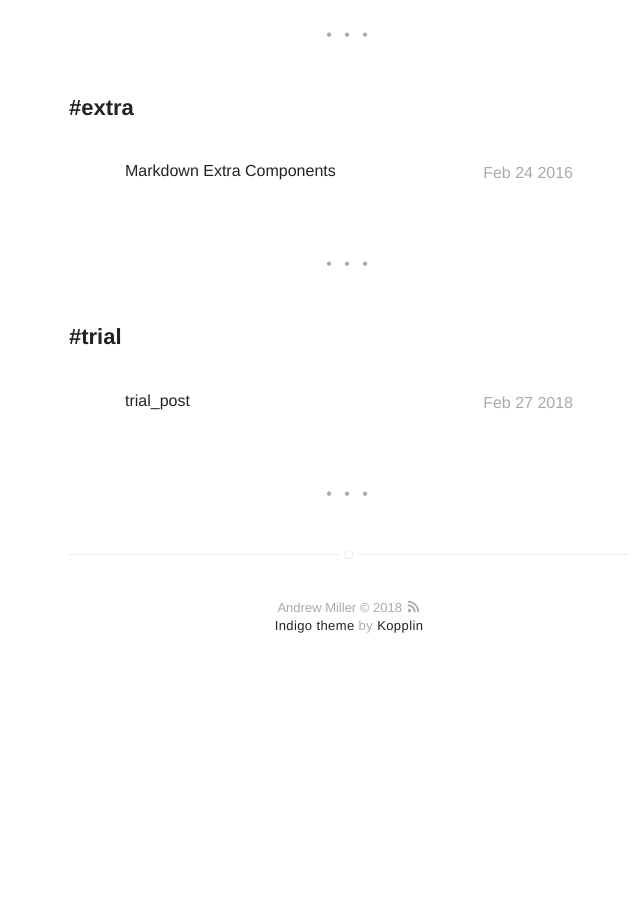
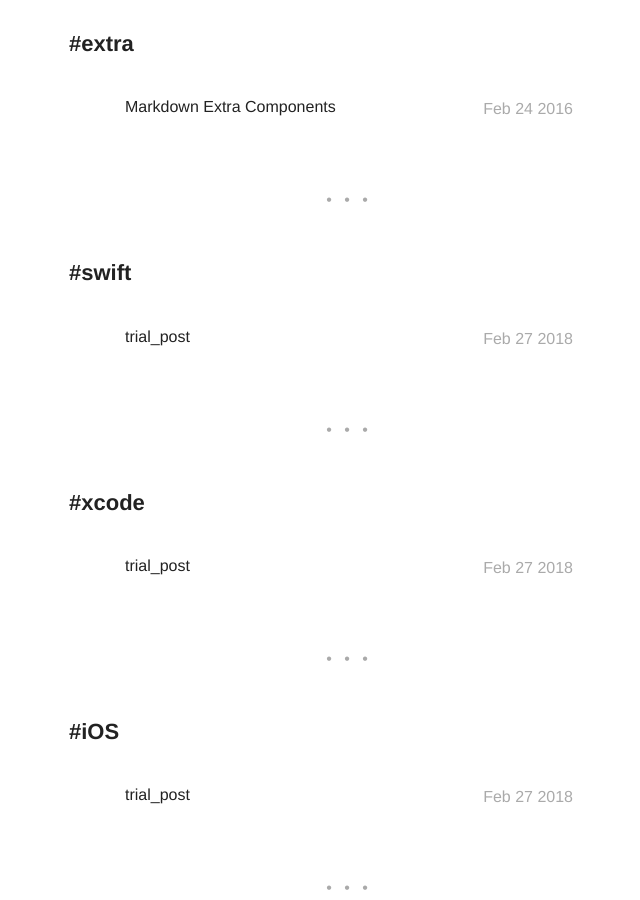
Before and after one commit to milldawg167/milldawg167.github.io, a Jekyll site: the page built from tags.html, in a window 1280 px wide and 900 px high, scrolled down 1688 px. Shown: the whole window, without its empty margins (291-931 px from the left). Built offline with Jekyll 4.4.1, drawn with Linux system fonts in a browser that asks for light colours; emoji names are drawn with the system emoji font; before the commit the page ends 2385 px from its top, so only the background shows below that; some of the changed text lies outside the part shown.

Commit message:
Update 2018-02-27-trial.markdown

```diff
--- a/_posts/2018-02-27-trial.markdown
+++ b/_posts/2018-02-27-trial.markdown
@@ -3,8 +3,9 @@ title: "trial_post"
 layout: post
 date: 2018-02-27 16:41
 tag:
-- jekyll
-- trial
+- swift
+- xcode
+- iOS
 image: https://koppl.in/indigo/assets/images/jekyll-logo-light-solid.png
 headerImage: true
 projects: true
```
